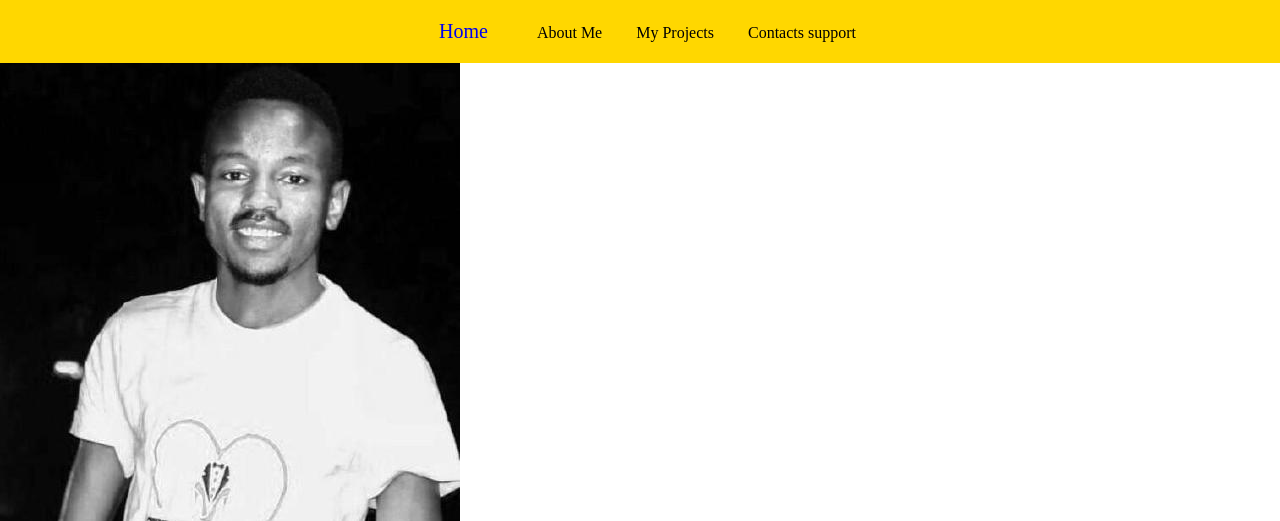
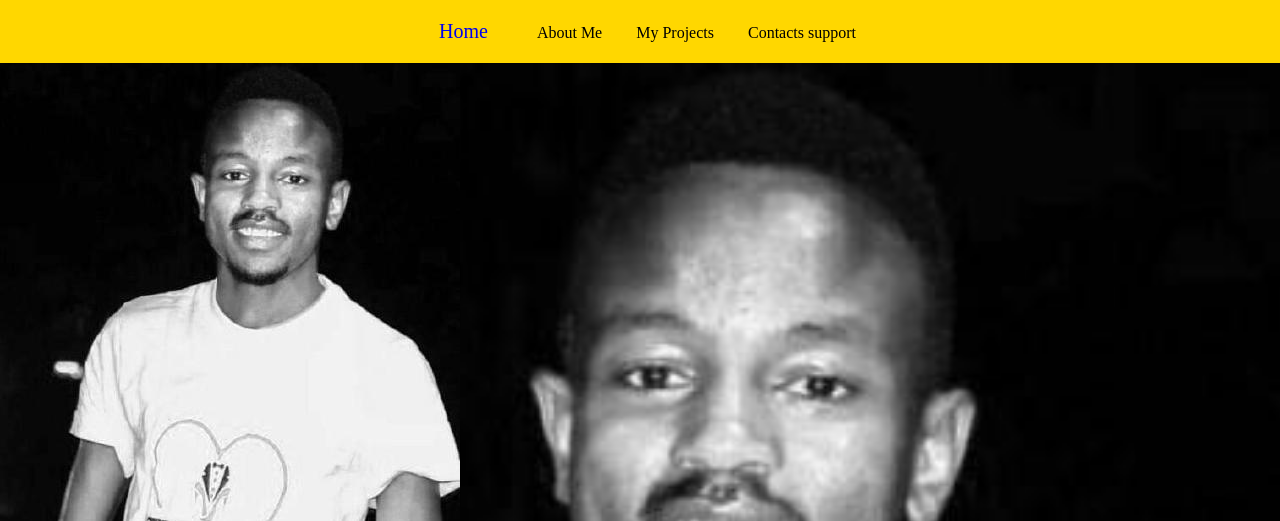
Before and after one commit to BLAIRCARSON/Portfolio, a plain HTML site: page index.html in a window 1280 px wide. Shown: the top 521 px of the page. Drawn offline with Linux system fonts and the light colour scheme.

Commit message:
styled  the landing  page

```diff
--- a/styles.css
+++ b/styles.css
@@ -30,3 +30,13 @@
     }
 /* navigation bar styles end */
 /* landing page */
+  .toppage {
+    height: 95vh;
+    background-image: url('blair.jpeg');
+    background-repeat: no-repeat;
+    background-size: cover;
+    top: 0;
+    bottom: 0;
+    left: 0;
+    right: 0;
+  }
```
